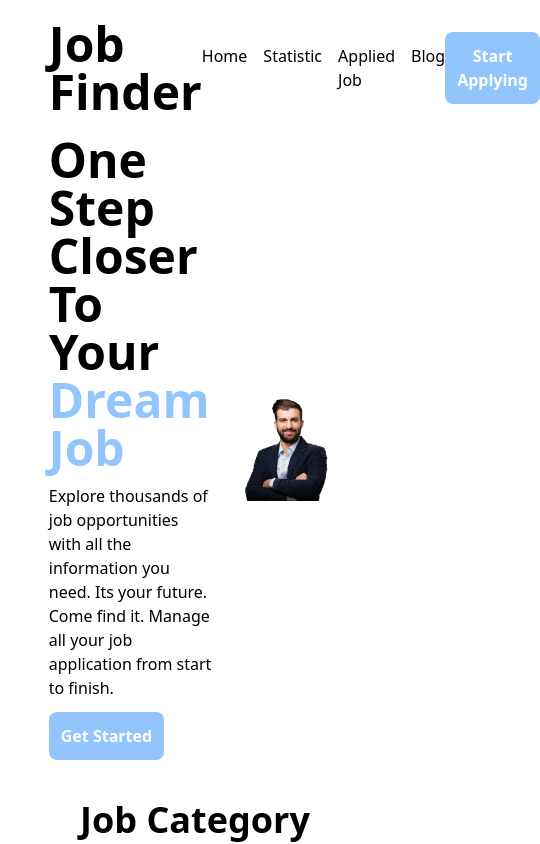
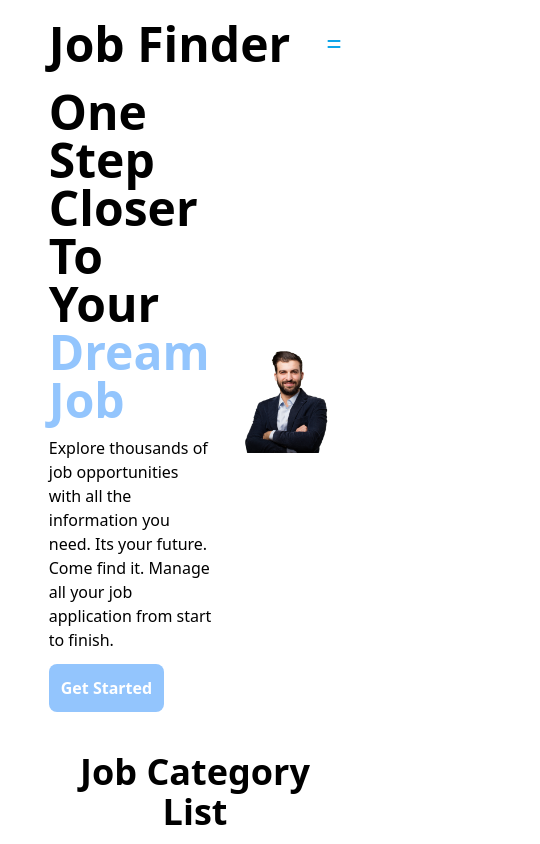
Before and after one commit to fahimshariar28/job-finder, a React (Vite) app: page / in a window 390 px wide. Shown: the top 844 px of the page, 540 px wide, since content can reach past the window. Built offline with nearby package versions, Linux system fonts and the light colour scheme.

Commit message:
Navbar Responsive

```diff
--- a/src/components/Header/Header.jsx
+++ b/src/components/Header/Header.jsx
@@ -1,11 +1,30 @@
-import React from "react";
+import { faEquals, faXmark } from "@fortawesome/free-solid-svg-icons";
+import { FontAwesomeIcon } from "@fortawesome/react-fontawesome";
+import React, { useState } from "react";
 import { Link } from "react-router-dom";
 
 const Header = () => {
+  const [open, setOpen] = useState(false);
   return (
-    <nav className="flex justify-evenly w-9/12 mx-auto mt-5 items-center">
+    <nav className="md:flex justify-between w-9/12 mx-auto mt-5 items-center">
+      <div className="flex justify-between items-center">
         <h2 className="text-5xl font-bold">Job Finder</h2>
-      <div className="flex gap-4">
+        <div onClick={() => setOpen(!open)} className="text-sky-500 md:hidden">
+          <span>
+            {open == false ? (
+              <FontAwesomeIcon icon={faEquals}></FontAwesomeIcon>
+            ) : (
+              <FontAwesomeIcon icon={faXmark}></FontAwesomeIcon>
+            )}
+          </span>
+        </div>
+      </div>
+      <div
+        className={`bg-slate-500 p-1 md:flex justify-between gap-3 items-center absolute md:static duration-1000 rounded-md ${
+          open ? "top-18 right-6" : "-top-56 right-6"
+        }`}
+      >
+        <div className="flex flex-col md:flex-row gap-4">
           <Link to="/">Home</Link>
           <Link to="/statistic">Statistic</Link>
           <Link to="/applied-job">Applied Job</Link>
@@ -16,6 +35,7 @@ const Header = () => {
             Start Applying
           </button>
         </Link>
+      </div>
     </nav>
   );
 };
```
Lines whose indentation alone changed are shown as unchanged.
